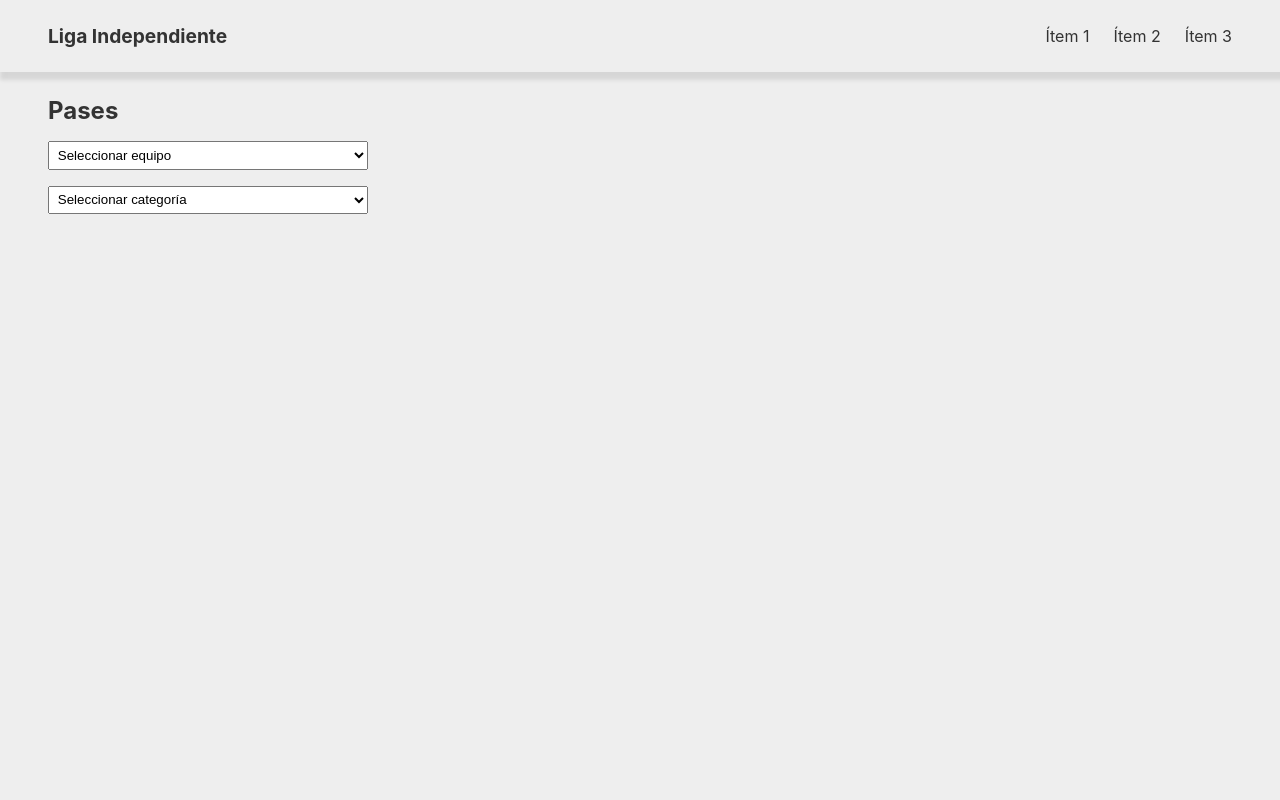
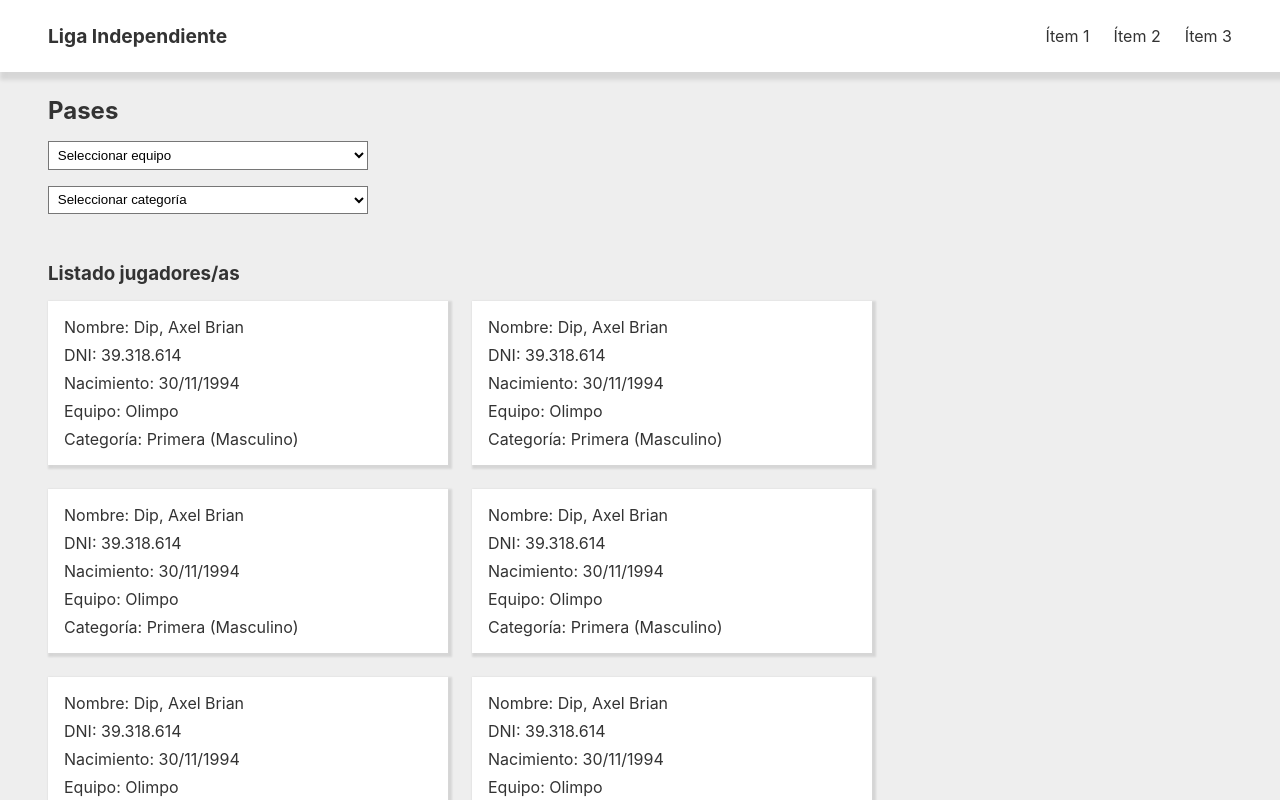
Before and after one commit to axelbriandip/liga_independiente-app, a React (Vite) app: page / in a window 1280 px wide. Shown: the top 800 px of the page. Built offline with nearby package versions, Linux system fonts and the light colour scheme.

Commit message:
lists players done

```diff
--- a/src/App.jsx
+++ b/src/App.jsx
@@ -1,7 +1,8 @@
 import './css/main.css';
 import {
   Nav,
-  Header
+  Header,
+  Lists
 } from './components/Index';
 
 function App() {
@@ -9,6 +10,7 @@ function App() {
     <div className="App">
       <Nav/>
       <Header/>
+      <Lists/>
     </div>
   )
 }
--- /dev/null
+++ b/src/components/CardPlayer.jsx
@@ -0,0 +1,12 @@
+const CardPlayer = () => {
+    return (
+        <div className="card">
+            <span>Nombre: Dip, Axel Brian</span>
+            <span>DNI: 39.318.614</span>
+            <span>Nacimiento: 30/11/1994</span>
+            <span>Equipo: Olimpo</span>
+            <span>Categoría: Primera (Masculino)</span>
+        </div>
+    );
+};
+export default CardPlayer;
--- a/src/components/Index.jsx
+++ b/src/components/Index.jsx
@@ -1,2 +1,3 @@
 export { default as Nav } from './Nav';
 export { default as Header } from './Header';
+export { default as Lists } from './Lists';
--- /dev/null
+++ b/src/components/Lists.jsx
@@ -0,0 +1,22 @@
+import CardPlayer from './CardPlayer';
+
+const Lists = () => {
+    return (
+        <section className="lists">
+            <h3>Listado jugadores/as</h3>
+            <div className="container-cards">
+                <CardPlayer/>
+                <CardPlayer/>
+                <CardPlayer/>
+                <CardPlayer/>
+                <CardPlayer/>
+                <CardPlayer/>
+                <CardPlayer/>
+                <CardPlayer/>
+                <CardPlayer/>
+                <CardPlayer/>
+            </div>
+        </section>
+    );
+};
+export default Lists;
--- /dev/null
+++ b/src/css/card-player.css
@@ -0,0 +1,18 @@
+@import url('main.css');
+
+.container-cards {
+    margin: 1rem 0;
+    display: flex;
+    gap: 1.5rem;
+    flex-wrap: wrap;
+}
+
+.card {
+    width: 25rem;
+    padding: 1rem;
+    display: flex;
+    flex-direction: column;
+    gap: .5rem;
+    box-shadow: 2px 2px 2px 2px rgba(0, 0, 0, 0.1);
+    background-color: var(--white);
+}
--- a/src/css/header.css
+++ b/src/css/header.css
@@ -1,13 +1,14 @@
 @import './main.css';
 
 .header {
+    padding: 1.5rem 3rem;
     display: flex;
     flex-direction: column;
     gap: 1rem;
-    padding: 1.5rem 3rem;
 }
 
 .header select {
     width: 20rem;
     padding: .3rem;
+    background-color: var(--white);
 }
--- /dev/null
+++ b/src/css/lists.css
@@ -0,0 +1,5 @@
+@import './main.css';
+
+.lists {
+    padding: 1.5rem 3rem;
+}
--- a/src/css/main.css
+++ b/src/css/main.css
@@ -1,5 +1,7 @@
 @import url('./nav.css');
 @import url('./header.css');
+@import url('./lists.css');
+@import url('./card-player.css');
 
 * {
     padding: 0;
@@ -9,7 +11,7 @@
 
 :root {
     --black: #333;
-    --white: #eee;
+    --white: #fff;
     --orange-primary: #E65E27;
     --orange-slate: #FF7A45;
     --orange-dark: #99350D;
@@ -18,6 +20,6 @@
 }
 
 body {
-    background-color: var(--white);
+    background-color: #eee;
     color: var(--black);
 }
--- a/src/css/nav.css
+++ b/src/css/nav.css
@@ -6,6 +6,7 @@
     align-items: center;
     padding: 1.5rem 3rem;
     box-shadow: 4px 4px 4px 4px rgba(0, 0, 0, 0.1);
+    background-color: var(--white);
 }
 
 .nav ul {
```
